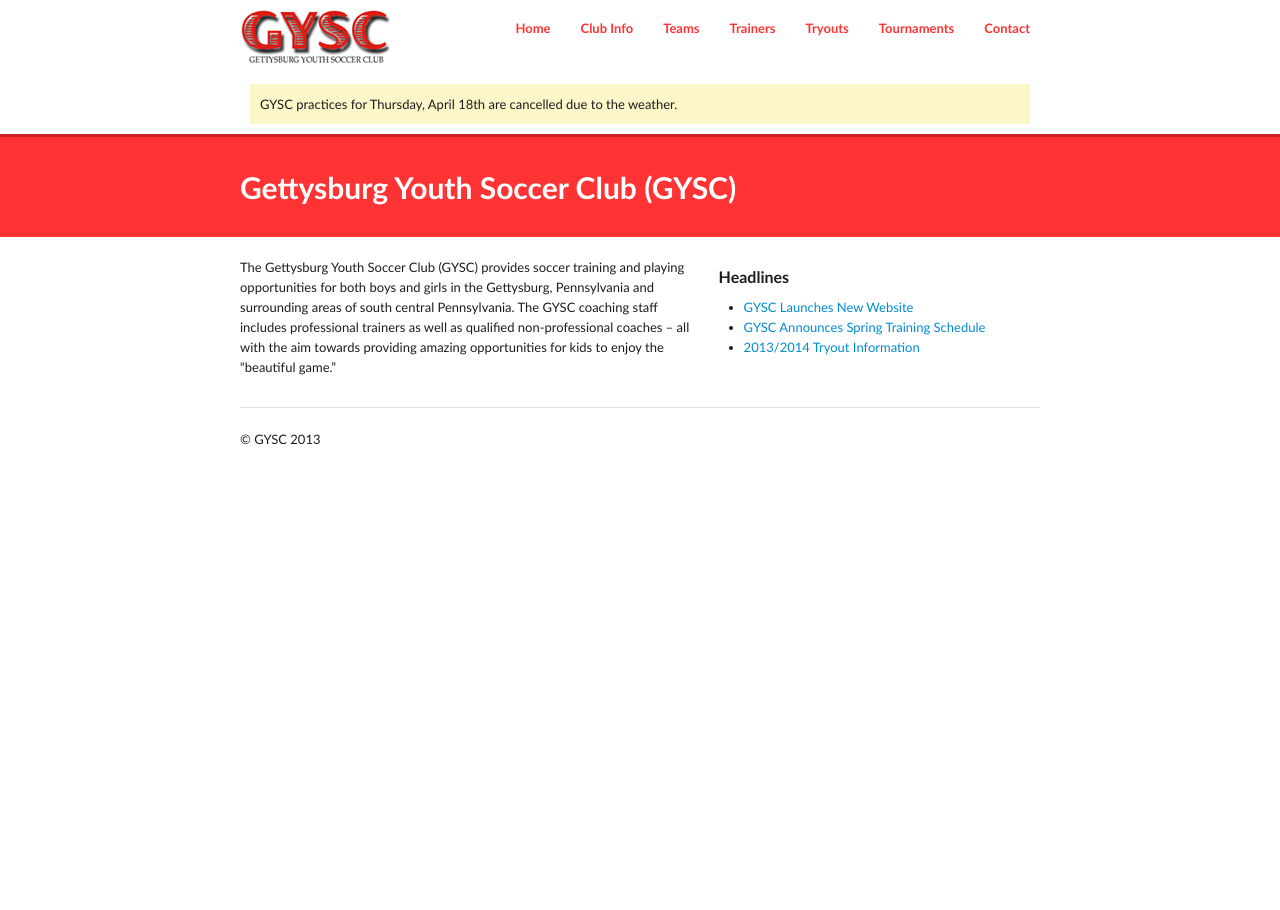
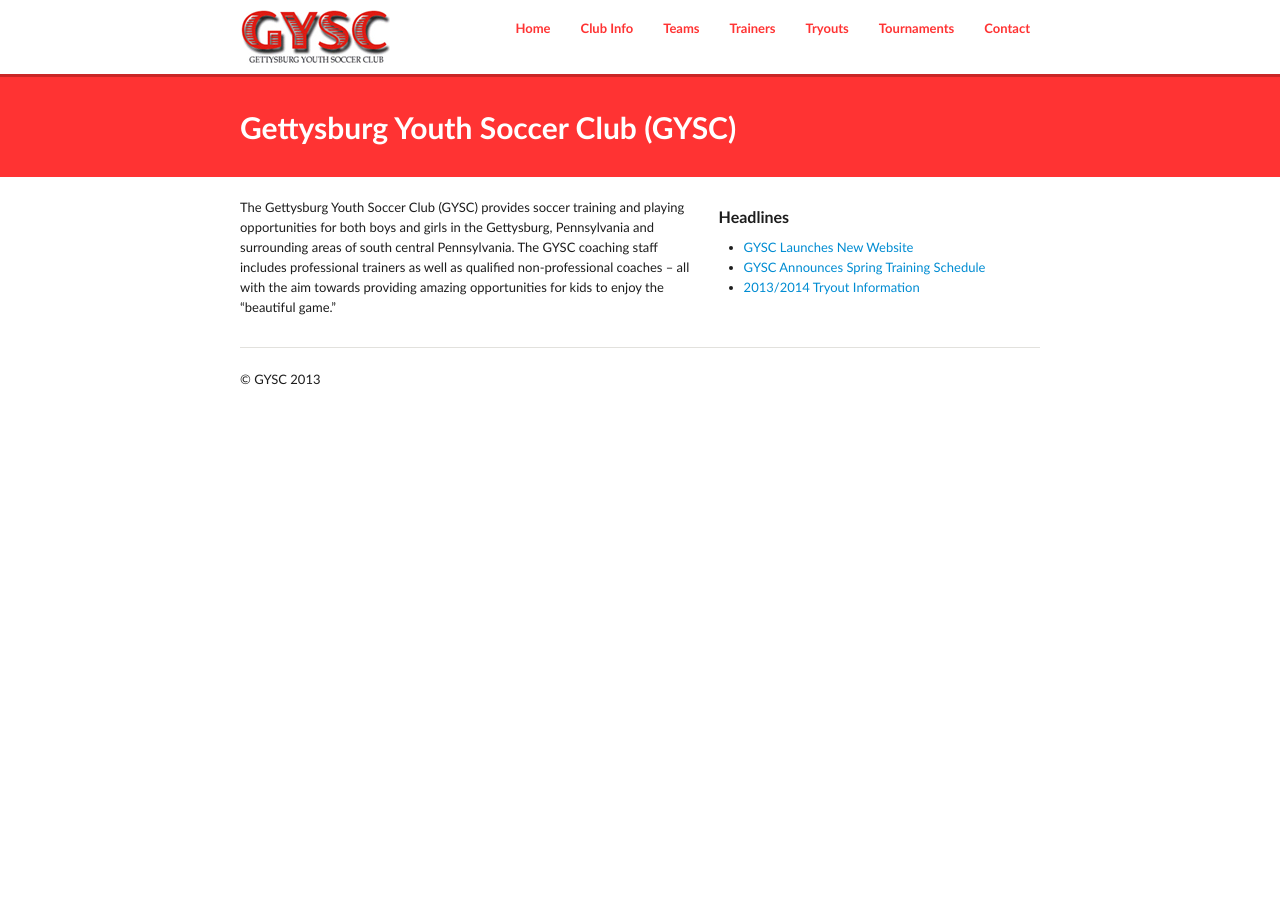
Before and after one commit to GYSC/gysc.github.com, a Jekyll site: the page built from index.md, in a window 1280 px wide. Built offline with Jekyll 4.4.1, drawn with Linux system fonts in a browser that asks for light colours; Markdown is read by kramdown in place of the engine named in the settings.

Commit message:
Update _config.yml

```diff
--- a/_config.yml
+++ b/_config.yml
@@ -1,5 +1,5 @@
 title: Gettysburg Youth Soccer Club
-message: GYSC practices for Thursday, April 18th are cancelled due to the weather.
+message:
 
 #build config
 server: true
```
